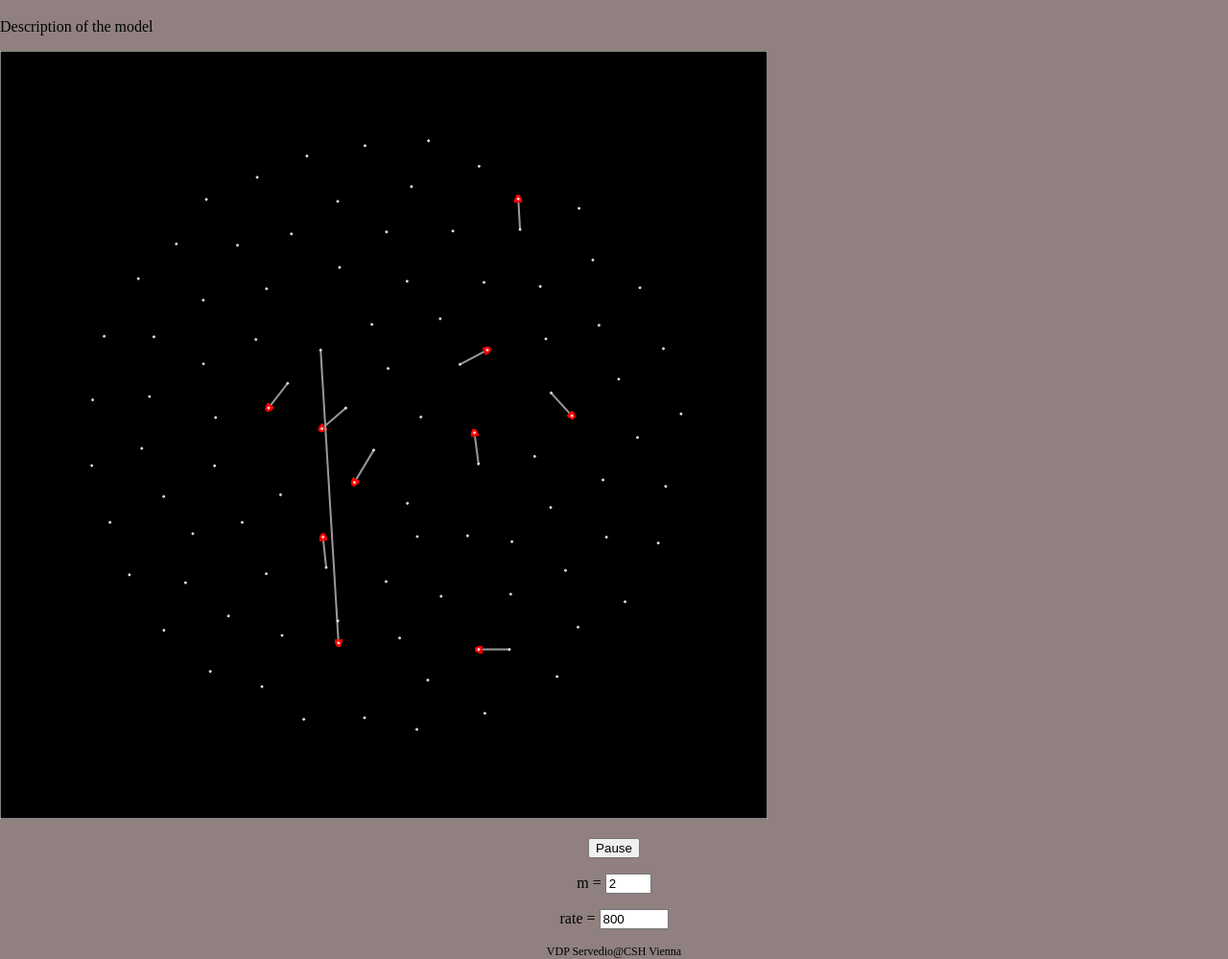
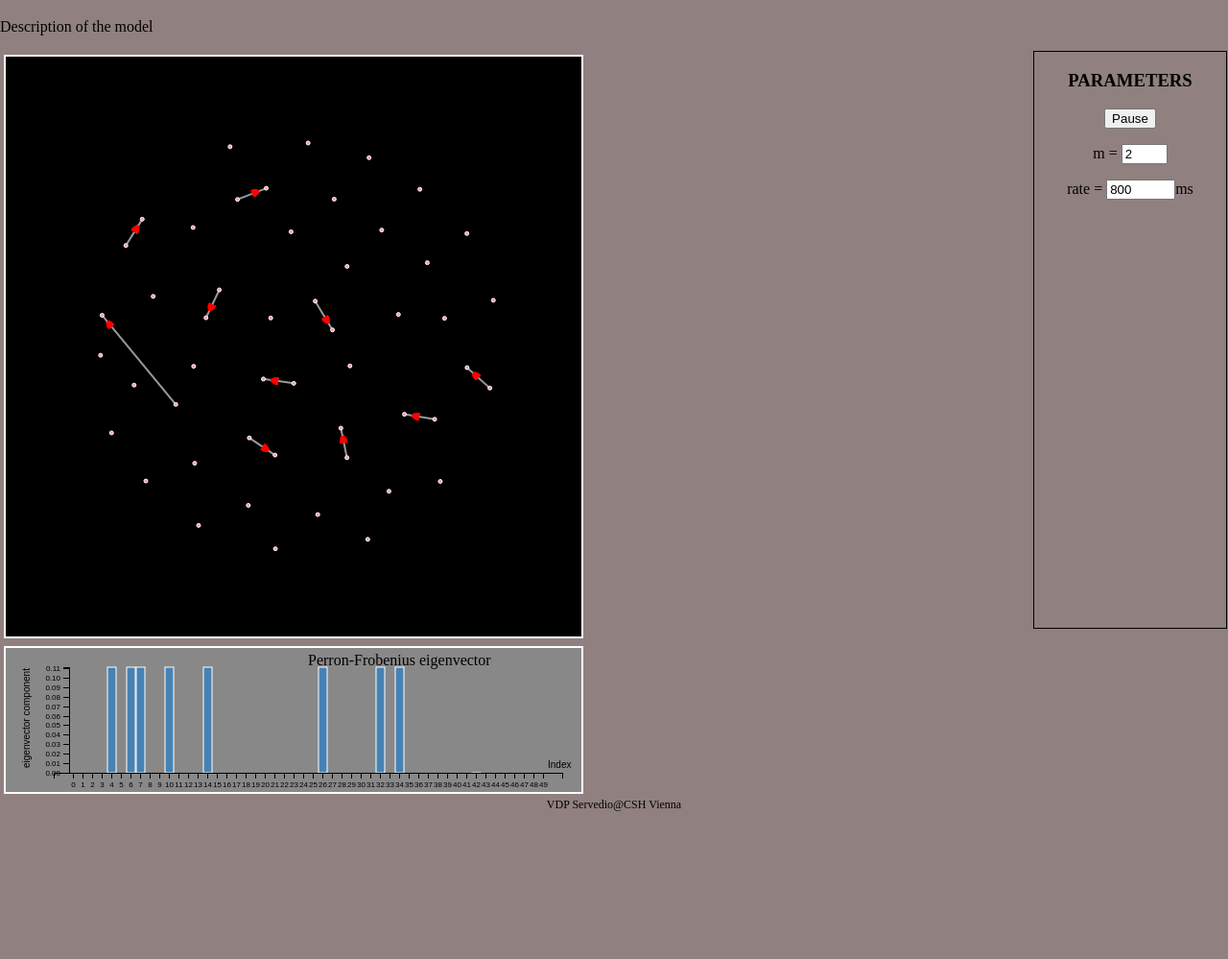
Before and after one commit to vitelot/Jain-Krishna-model, a plain HTML site: page index.html in a window 1280 px wide. Shown: the part 61-1060 px from the top of the page at 96% size. After the commit the page ends 907 px from the top, so only its background shows below. Drawn offline with nearby package versions, Linux system fonts and the light colour scheme.

Commit message:
perron eigenvector displayed

```diff
--- a/index.html
+++ b/index.html
@@ -4,7 +4,7 @@
     <meta charset="utf-8">
     <title>Jain-Krishna model</title>
     <link rel="stylesheet" type="text/css" href="jkstyle.css">
-    <script src="http://d3js.org/d3.v3.min.js"></script>
+    <script src="https://d3js.org/d3.v3.min.js"></script>
     <script src="./main.js"></script>
   </head>
 
@@ -18,6 +18,7 @@
     </div>
     <div id="simulation"></div>
     <div id="parameters">
+      <h3>PARAMETERS</h3>
       <div id="buttons">
         <p><button id="pauseB">Pause</button></p>
         <p>
@@ -25,7 +26,7 @@
           <input type="number" min="1" max="6" step="1" value="2" id="mValue">
         <p>
           <label for="rateValue"> rate = </label>
-          <input type="number" min="200" max="2000" step="100" value="800" id="rateValue">
+          <input type="number" min="200" max="2000" step="100" value="800" id="rateValue">ms
         </p>
 
         <!-- <p><button id="restartB">Restart</button></p> -->
--- a/jkstyle.css
+++ b/jkstyle.css
@@ -13,24 +13,72 @@ body {
   /* font-family: 'Indie Flower', cursive; */
 }
 
+#simulation {
+  float: left;
+  /* width: 600px;
+  height: 400px; */
+  background-color: #000;
+  border: 2px solid white;
+  margin: 4px;
+}
+#parameters {
+  margin-right: 1px;
+  float:right;
+  width: 200px;
+  border-style: solid;
+  border-width: thin;
+  text-align: center;
+}
+
 #buttons {
   margin: 1px;
   text-align: center;
   /*border-style: solid;
   border-width: thin;*/
 }
+
+.bar {
+  fill: steelblue;
+  stroke: white;
+  stroke-width: 1px;
+}
+.axis path,
+.axis line {
+  fill: none;
+  stroke: #000;
+  shape-rendering: crispEdges;
+}
+
+.axis text {
+  font: 8px sans-serif;
+}
+
+#label--x, #label--y {
+  font: 10px sans-serif;
+}
+
+#eigval {
+  clear:both;
+}
+
+#eigvect {
+  background-color: #888;
+  border: 2px solid white;
+  margin: 4px;
+}
+
 #footer {
   clear: both;
   text-align: center;
   font-size: 12px;
 }
 
-rect {
+/* rect {
   fill: black;
   stroke: white;
   pointer-events: all;
 
-}
+} */
 
 .node {
   fill: #f99;
--- a/main.js
+++ b/main.js
@@ -3,32 +3,50 @@ function main() {
   var runningFlag = true;
   var timer;
 
-  var nr_nodes = 100; // number of nodes
+  var nr_nodes = 50; // number of nodes
   var m = 0; // Erdos-Renyi parameter
   var rate = 500;
 
-  var width = 800,
-      height = 800,
-      node_radius = 1;
+  var width = 600,
+      height = 600,
+      node_radius = 2;
 
   var force, nodes, links, node, link;
-  var eigval, eigv, Matrix;
+  var eigval, Matrix;
 
+  var eigv = new Array(nr_nodes);
+  eigv = eigv.fill(1./nr_nodes);
+
+//// for the parameter panel
+  d3.select("#parameters")
+//  .attr("width", width)
+  .style("height", height+"px");
+
+  d3.select("#rateValue").on("input", function() {
+    rate = +this.value;
+    clearInterval(timer);
+    if(runningFlag) timer = setInterval(run, rate);
+    d3.select("#rateLabel").text(rate+"ms");
+  });
+
+//// for the simulation
   var svg = d3.select("#simulation").append("svg")
       .attr("width", width)
       .attr("height", height);
 
-  svg.append("rect")
-      .attr("width", width)
-      .attr("height", height);
+  // svg.append("rect")
+  //     .attr("width", width)
+  //     .attr("height", height);
 
-      defs = svg.append("defs")
+
+//// definition of arrows
+  var defs = svg.append("defs")
 
   defs.append("marker")
   				.attr({
   					"id":"arrowtip",
   					"viewBox":"0 -5 10 10",
-  					"refX":5,
+  					"refX":20,
   					"refY":0,
   					"markerWidth":4,
   					"markerHeight":4,
@@ -37,7 +55,70 @@ function main() {
   				.append("path")
   					.attr("d", "M0,-5L10,0L0,5")
   					.attr("class","arrowHead");
+///////////////////////////
 
+//// for the eigenvector panel
+var margin_eigvect = {top: 20, right: 20, bottom: 20, left: 50};
+var width_eigvect = width- margin_eigvect.left - margin_eigvect.right;
+var height_eigvect = Math.floor(width/4)- margin_eigvect.top - margin_eigvect.bottom;
+
+var svg_eigvect = d3.select("#eigvect")
+    .style("width", width+"px")
+    .style("height", Math.floor(width/4)+"px")
+    .append("svg")
+      .attr("width", width)
+      .attr("height", Math.floor(width/4));
+
+var g_eigvect = svg_eigvect.append("g")
+        .attr("transform", "translate(" + margin_eigvect.left + "," + margin_eigvect.top + ")");
+
+var x_eigvect = d3.scale.ordinal().rangeRoundBands([0, width_eigvect],0.1),
+    y_eigvect = d3.scale.linear().rangeRound([height_eigvect, 0]);
+
+    x_eigvect.domain(eigv.map(function(d,i) { return i; }));
+//    y_eigvect.domain([0, d3.max(bars)]);
+    y_eigvect.domain([0, 1]);
+
+    g_eigvect.selectAll(".bar")
+          .data(eigv)
+          .enter().append("rect")
+            .attr("class", "bar")
+            .attr("id", function(d,i) { return "bar-"+i;})
+            .attr("x", function(d,i) { return x_eigvect(i); })
+            //.style("fill", "steelblue")
+            .attr("y", function(d) { return y_eigvect(d); })
+            .attr("width", x_eigvect.rangeBand())
+            .attr("height", function(d) { return height_eigvect - y_eigvect(d); });
+
+//// now the axes
+    g_eigvect.append("g")
+            .attr("class", "axis axis--x")
+            .attr("transform", "translate(0," + y_eigvect(0) + ")")
+            .call(d3.svg.axis().scale(x_eigvect).orient("bottom").ticks(10,",.0f"));
+              //d3.axisBottom(x_eigvect).ticks(10,",.0f"));
+
+    g_eigvect.append("text")
+            .attr("id", "label--x")
+            .attr("transform", "translate(" + (width_eigvect-15) + "," + (height_eigvect-5) + ")")
+            .text("Index");
+
+    g_eigvect.append("g")
+            .attr("class", "axis axis--y")
+            .attr("transform", "translate("+ x_eigvect(0) +","+ y_eigvect(1) + ")")
+            .call(d3.svg.axis().scale(y_eigvect).orient("left"));
+            //  d3.axisLeft(y_eigvect).ticks(10,",.2f"));
+
+    g_eigvect.append("text")
+            .attr("id", "label--y")
+            .attr("transform", "translate(" + (-25) + "," + (height_eigvect/2+50) + ")rotate(-90)")
+            .text("eigenvector component");
+
+    g_eigvect.append("text")
+            .attr("id", "title--eigvect")
+            .attr("transform", "translate(" + (Math.floor(width_eigvect/2)) + ", -2)")
+            .text("Perron-Frobenius eigenvector");
+
+//////////////////////////
   startup();
   restart();
 
@@ -52,13 +133,29 @@ function main() {
     var n1 = Math.floor(Math.random()*nr_nodes), n2;
     var obj;
     var i;
+    var maxscale;
 
     findPerron();
+    maxscale = d3.max(eigv);
+    if(maxscale>0) {
+      y_eigvect.domain([0, maxscale]);
+    }
+    d3.select(".axis--y")
+    .attr("transform", "translate("+ x_eigvect(0) +","+ y_eigvect(maxscale) + ")")
+    .call(d3.svg.axis().scale(y_eigvect).orient("left"));
+
+    g_eigvect.selectAll(".bar")
+          .data(eigv)
+          .transition()
+          .duration(0.7*rate)
+            .attr("y", function(d) { return y_eigvect(d); })
+            .attr("height", function(d) { return height_eigvect - y_eigvect(d); });
+
 
     do {
       n2 = Math.floor(Math.random()*nr_nodes);
     } while(n1 == n2);
-    //console.log(n1,n2);
+
     obj = {source: n1, target: n2};
 
     for (i=0; i< links.length; i++) {
@@ -87,7 +184,7 @@ function main() {
     var i,j;
     var x,y;
 
-    eigv = new Array(nr_nodes);
+//    eigv = new Array(nr_nodes);
     Matrix = new Array(nr_nodes);
     for( i=0; i< Matrix.length; i++) {
       Matrix[i] = new Array(nr_nodes);
@@ -95,9 +192,8 @@ function main() {
         Matrix[i][j] = 0;
       }
     }
-    eigv = eigv.fill(1./nr_nodes);
-//    for( i=0; i< eigv.length; i++) { eigv[i] = 1./nr_nodes }
-    console.log(eigv);
+
+    //console.log(eigv);
 
     for (i=0; i<nr_nodes; i++) {
       x = Math.random() * width;
@@ -182,7 +278,6 @@ function findPerron() {
         vect[i] = sum;
       }
 
-  //  for( i in eigv ) { sum += i; }
       for( sum=i=0; i< vect.length; i++) { sum += vect[i]; }
       if(sum>0) {
         eigv = vect.map( x => x/sum );
@@ -191,10 +286,9 @@ function findPerron() {
     for( sum=i=0; i< vect.length; i++) { sum += vect[i]; }
     eigval  = sum;
 
-  console.log(eigv);
+    //console.log(eigv);
     console.log("eigval:" + eigval);
   }
-
 
   function pauseSym() {
     if (runningFlag) {
```
Lines whose indentation alone changed are shown as unchanged.
